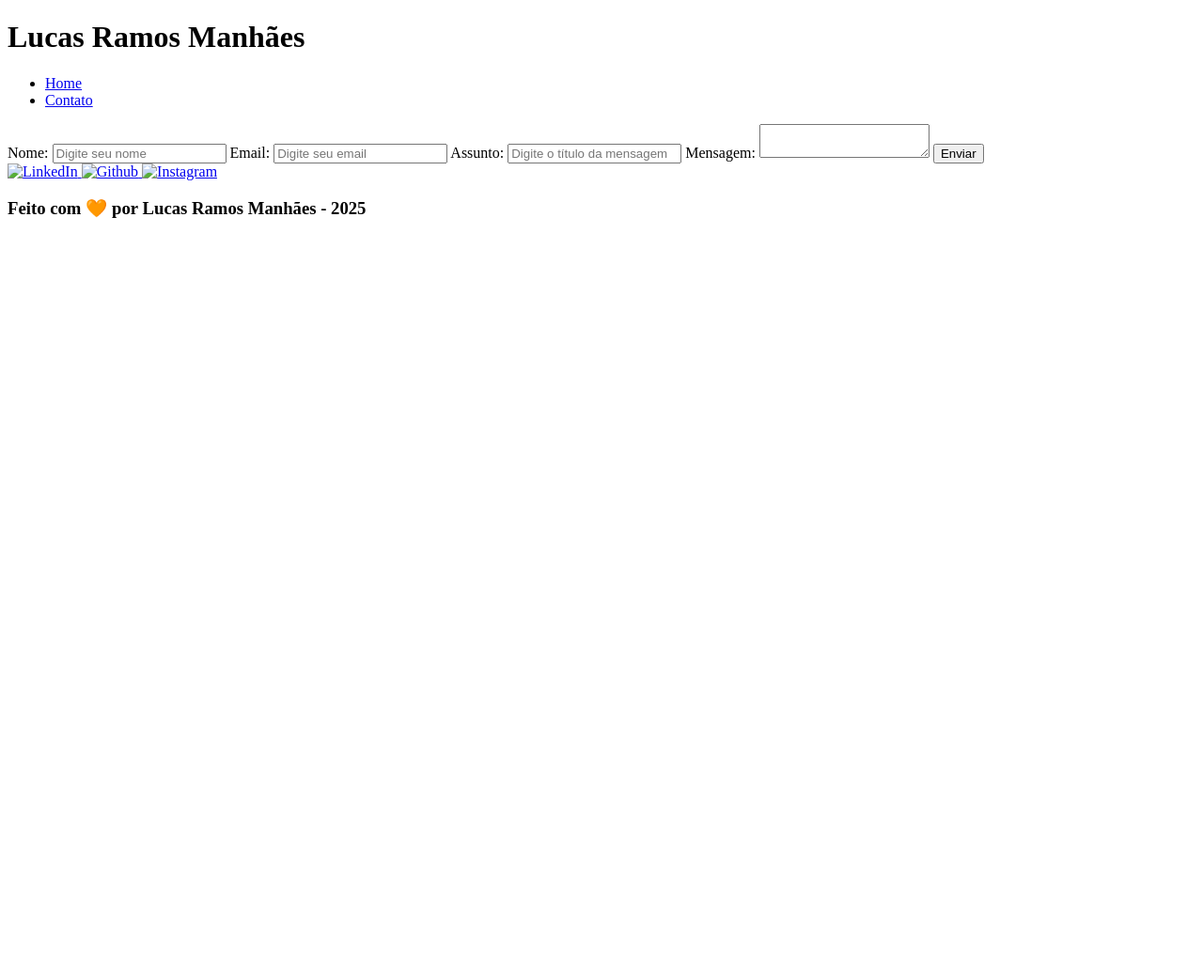
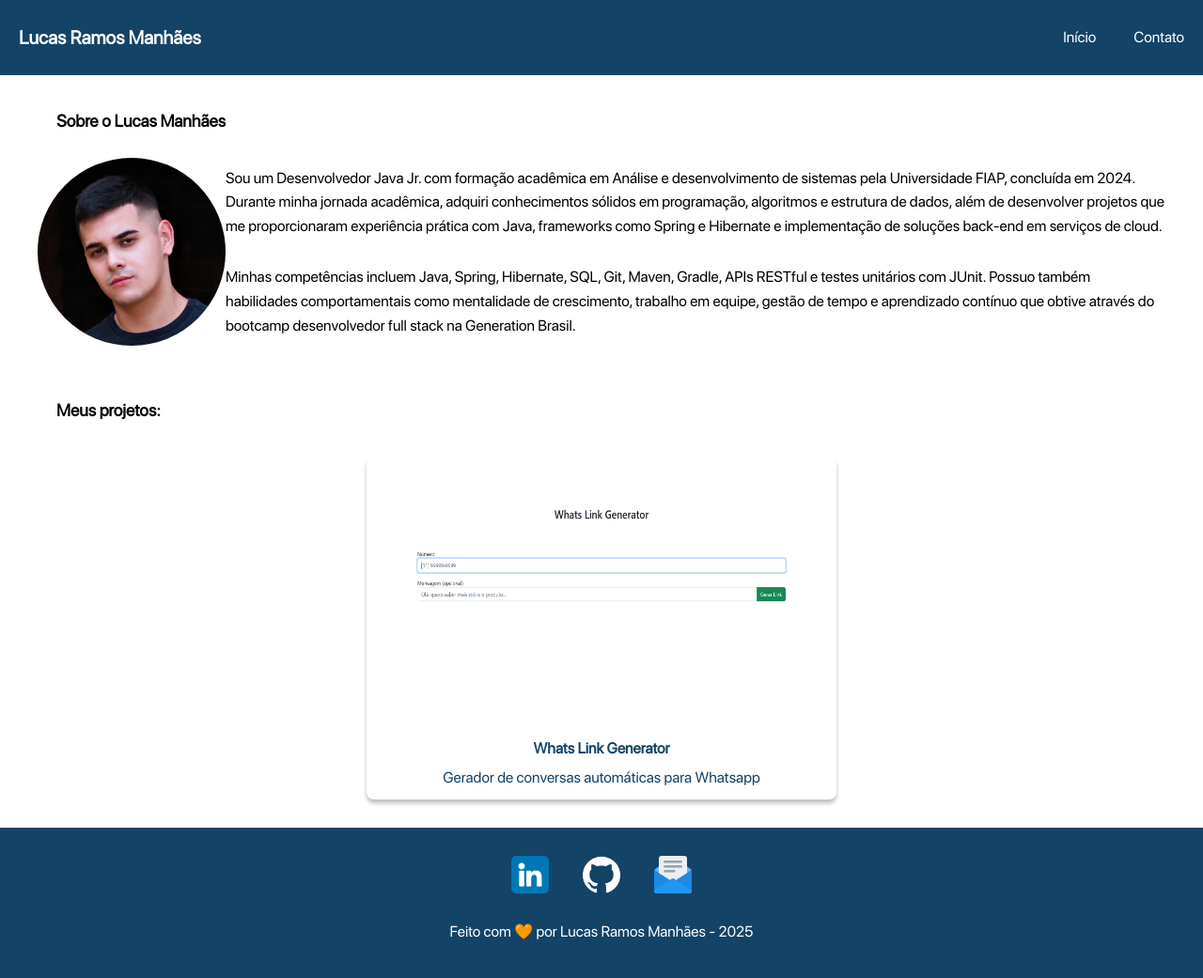
Before and after one commit to lucasmanhaesr/portfolio, a plain HTML site: page index.html in a window 1280 px wide. Shown: the whole page at 94% size. Before the commit the page ends 800 px from the top, so only its background shows below. Drawn offline with Linux system fonts and the light colour scheme.

Commit message:
Criando pagina inicioal

```diff
--- /dev/null
+++ b/css/footer.css
@@ -0,0 +1,25 @@
+.rodape{
+    width: 100%;
+    height: 20vh;
+    background-color: var(--azul);
+}
+
+.rodape-lista{
+    width: 15%;
+    display: flex;
+    align-items: center;
+    justify-content: space-between;
+    margin: 0 auto;
+    padding: 3rem 0;
+}
+
+.rodape-item-ancora{
+    width: 4rem;
+    height: 4rem;
+
+}
+
+.rodape-texto{
+    text-align: center;
+    color: var(--branco);
+}
--- /dev/null
+++ b/css/header.css
@@ -0,0 +1,27 @@
+.nav{
+    width: 100%;
+    height: 10vh;
+    background-color: var(--azul);
+    display: flex;
+    align-items: center;
+    justify-content: space-between;
+}
+
+#titulo{
+    font-size: 2rem;
+    font-weight: 700;
+    color: var(--branco);
+    padding: 0 2rem;
+}
+
+.lista-menu{
+    display: flex;
+}
+
+.menu-item{
+    font-size: 1.6rem;
+    font-weight: 300;
+    text-decoration: none;
+    color: var(--branco);
+    padding: 0 2rem;
+}
--- /dev/null
+++ b/css/main.css
@@ -0,0 +1,76 @@
+.titulo{
+    font-size: 1.8rem;
+    font-weight: 700;
+    padding: 4rem 6rem 1rem;
+}
+
+.sobre{
+    display: flex;
+    align-items: center;
+    margin: 0 4rem;
+}
+
+.container-profile{
+    width: 35vw;
+    height: 30vh;
+    display: flex;
+    align-items: center;
+    justify-content: center;
+}
+
+.sobre-profile{
+    width: 200px;
+    height: 200px;
+    border-radius: 200px;
+    background-image: url(../images/profile.png);
+    background-position: center;
+    background-size: cover;
+}
+
+.sobre-textos{
+    height: 30vh;
+    display: flex;
+    flex-direction: column;
+    justify-content: space-evenly;
+}
+
+.sobre-texto-principal, .sobre-texto-secundario{
+    font-size: 1.6rem;
+    line-height: 1.6;
+
+}
+
+.favorito{
+    width: 80%;
+    margin: 3rem auto;
+    display: flex;
+    justify-content: center;
+}
+
+.container-favorito-item{
+    border-radius: 0.8rem;
+    box-shadow: 0px 4px 4px rgba(0, 0, 0, 0.25);
+}
+
+.favorito-ancora{
+    text-align: center;
+    text-decoration: none;
+    color: var(--azul);
+}
+
+.favorito-imagem{
+    padding: 0.5rem;
+    width: 500px;
+    height: 300px;
+    background-size: cover;
+    background-position: center;
+}
+
+.favorito-titulo{
+    font-size: 1.6rem;
+    font-weight: 700;
+}
+
+.favorito-texto{
+    margin: 1.5rem;
+}
--- /dev/null
+++ b/css/reset.css
@@ -0,0 +1,56 @@
+*{
+	box-sizing: border-box;
+}
+
+html, body, div, span, applet, object, iframe,
+h1, h2, h3, h4, h5, h6, p, blockquote, pre,
+a, abbr, acronym, address, big, cite, code,
+del, dfn, em, img, ins, kbd, q, s, samp,
+small, strike, strong, sub, sup, tt, var,
+b, u, i, center,
+dl, dt, dd, ol, ul, li,
+fieldset, form, label, legend,
+table, caption, tbody, tfoot, thead, tr, th, td,
+article, aside, canvas, details, embed,
+figure, figcaption, footer, header, hgroup,
+menu, nav, output, ruby, section, summary,
+time, mark, audio, video {
+	margin: 0;
+	padding: 0;
+	border: 0;
+	font-size: 100%;
+	font: inherit;
+	vertical-align: baseline;
+}
+
+html{
+    font-size: 62.5%;
+}
+
+article, aside, details, figcaption, figure,
+footer, header, hgroup, menu, nav, section {
+	display: block;
+}
+
+body {
+    font-size: 1.6rem;
+	line-height: 1;
+}
+
+ol, ul {
+	list-style: none;
+}
+
+blockquote, q {
+	quotes: none;
+}
+
+blockquote:before, blockquote:after,
+q:before, q:after {
+	content: '';
+	content: none;
+}
+table {
+	border-collapse: collapse;
+	border-spacing: 0;
+}
--- a/css/style.css
+++ b/css/style.css
@@ -0,0 +1,25 @@
+@import url(reset.css);
+@import url(header.css);
+@import url(main.css);
+@import url(footer.css);
+
+@font-face {
+    font-family: 'SF Pro';
+    src: url(../font/SFPRODISPLAYREGULAR.OTF);
+}
+
+:root{
+    --branco: #FFFFFF;
+    --preto: #000000;
+    --azul: rgb(19, 67, 103);
+    --sombra: rgba(16, 16, 16, 0.475);
+    --fonte-principal: "SF Pro"
+}
+
+html{
+    font-family: var(--fonte-principal);
+}
+
+body{
+    background-color: var(--branco);
+}
--- a/index.html
+++ b/index.html
@@ -3,116 +3,62 @@
 <head>
 	<meta charset="UTF-8">
 	<meta name="viewport" content="width=device-width, initial-scale=1.0">
-		<meta name="description" content="Projeto Portfólio">
-		<meta name="author" content="Lucas Manhães">
-		<meta name="keywords" content="HTML, CSS, JavaScript">
-		<title>Lucas Manhães</title>
+	<title>Portifólio - Lucas Manhãeas</title>
 	<link rel="stylesheet" href="css/style.css">
 </head>
 <body>
 
 	<header>
-
-			<div id="header_content">
-
+		<div id="container-nav" class="nav">
 			<div id="titulo">
-
 				<h1>Lucas Ramos Manhães</h1>
 			</div>
 
-
-				<div id="menu">
-
+			<div id="nav-menu">
 				<nav>
-
-						<ul id="menu">
-							<li>
-								<a href="index.html"> Home </a>
-							</li>
-							<li>
-								<a href="contato.html"> Contato </a>
-							</li>
+					<ul class="lista-menu">
+						<li><a href="index.html" class="menu-item">Início</a></li>
+						<li><a href="pages/contato.html" class="menu-item">Contato</a></li>
 					</ul>
 				</nav>
 			</div>
 		</div>
 	</header>
 
-
 	<main>
 
+		<h1 class="titulo">Sobre o Lucas Manhães</h1>
+		<section class="sobre">
+			<div class="container-profile">
+				<div alt="Foto de perfil de Lucas Ramos Manhães" class="sobre-profile"></div>
+			</div>
+			<div class="sobre-textos">
+				<p class="sobre-texto-principal">Sou um Desenvolvedor Java Jr. com formação acadêmica em Análise e desenvolvimento de sistemas pela Universidade FIAP, concluída em 2024. Durante minha jornada acadêmica, adquiri conhecimentos sólidos em programação, algoritmos e estrutura de dados, além de desenvolver projetos que me proporcionaram experiência prática com Java, frameworks como Spring e Hibernate e implementação de soluções back-end em serviços de cloud.</p>
+				<p class="sobre-texto-secundario">Minhas competências incluem Java, Spring, Hibernate, SQL, Git, Maven, Gradle, APIs RESTful e testes unitários com JUnit. Possuo também habilidades comportamentais como mentalidade de crescimento, trabalho em equipe, gestão de tempo e aprendizado contínuo que obtive através do bootcamp desenvolvedor full stack na Generation Brasil. </p>
+			</div>
+		</section>
 
-			<section id="contact">
+		<h2 class="titulo">Meus projetos:</h2>
+		<section class="favorito">
+			<div class="container-favorito-item">
+				<a href="https://generatorwhats.azurewebsites.net/" target="_blank" class="favorito-ancora">
+					<img src="images/Whats-link-generator.png" alt="Imagem do projeto Whats Link Generator" class="favorito-imagem">
+					<h3 class="favorito-titulo">Whats Link Generator</h3>
+					<p class="favorito-texto">Gerador de conversas automáticas para Whatsapp</p>
+				</a>
+			</div>
+		</section>
 
-
-				<form action="#" method="submit" id="formulario">
-					<label for="nome">Nome: </label>
-					<input
-						id="name"
-						type="text"
-						name="name"
-						placeholder="Digite seu nome"
-						required
-					/>
-					<span id="txtNome"></span>
-
-					<label for="email">Email: </label>
-					<input
-						id="email"
-						type="email"
-						name="email"
-						placeholder="Digite seu email"
-						required
-					/>
-					<span id="txtEmail"></span>
-
-					<label for="subject">Assunto: </label>
-					<input
-						id="subject"
-						type="text"
-						name="subject"
-						placeholder="Digite o título da mensagem"
-						required
-					/>
-					<span id="txtSubject"></span>
-
-					<label for="message">Mensagem: </label>
-					<textarea
-						id="message"
-						name="message"
-						placeholder="Digite sua mensagem"
-						required
-					>
-					</textarea>
-
-					<button type="submit">Enviar</button>
-				</form>
-
-
-				<article id="mapa">
-
-				</article>
-			</section>
 	</main>
 
-
-		<footer>
-
-			<section id="redes_sociais">
-				<a href="https://www.linkedin.com/in/lucasrmanhaes/" target="_blank">
-					<img src="assets/img/linkedin.svg" alt="LinkedIn" />
-				</a>
-				<a href="https://github.com/lucasmanhaesr" target="_blank">
-					<img src="assets/img/github.svg" alt="Github" />
-				</a>
-				<a href="https://www.instagram.com/lr.manhaes/" target="_blank">
-					<img src="assets/img/instagram.svg" alt="Instagram" />
-				</a>
-			</section>
-
-			<h3>Feito com 🧡 por Lucas Ramos Manhães - 2025</h3>
+	<footer class="rodape">
+		<ul class="rodape-lista">
+			<li class="rodape-lista-item"><a href="https://www.linkedin.com/in/lucasrmanhaes/" target="_blank" class="rodape-lista-ancora"><img src="images/linkedin.png" alt="" class="rodape-item-ancora"></a></li>
+			<li class="rodape-lista-item"><a href="https://github.com/lucasmanhaesr" target="_blank" class="rodape-lista-ancora"><img src="images/github.png" alt="" class="rodape-item-ancora"></a></li>
+			<li class="rodape-lista-item"><a href="mailto:ramosmanhaes@outlook.com" target="_blank" class="rodape-lista-ancora"><img src="images/email.png" alt="" class="rodape-item-ancora"></a></li>
+		</ul>
+		<h3 class="rodape-texto">Feito com 🧡 por Lucas Ramos Manhães - 2025</h3>
 	</footer>
 
-        <script src="js/script.js"></script>
 </body>
 </html>
```
Also changed, not shown: pages/contato.html (added, +72 -0 lines), font/SFPRODISPLAYREGULAR.OTF (added), images/Whats-link-generator.png (added), images/email.png (added), images/github.png (added), images/linkedin.png (added), images/profile.png (added). Lines whose indentation alone changed are shown as unchanged.
